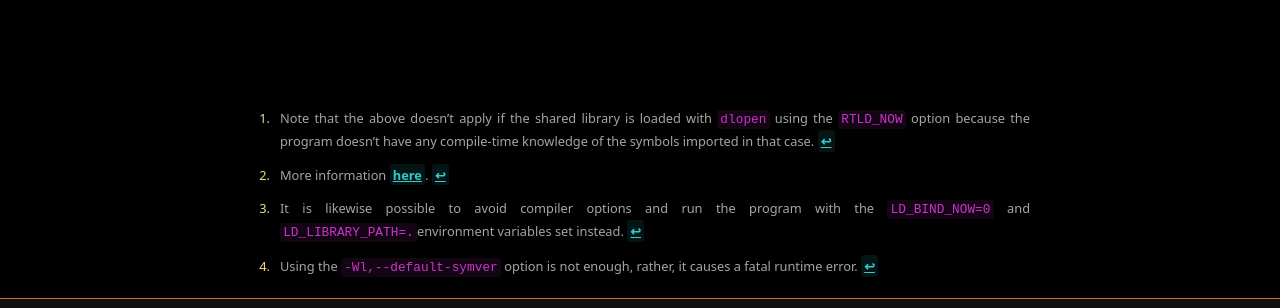
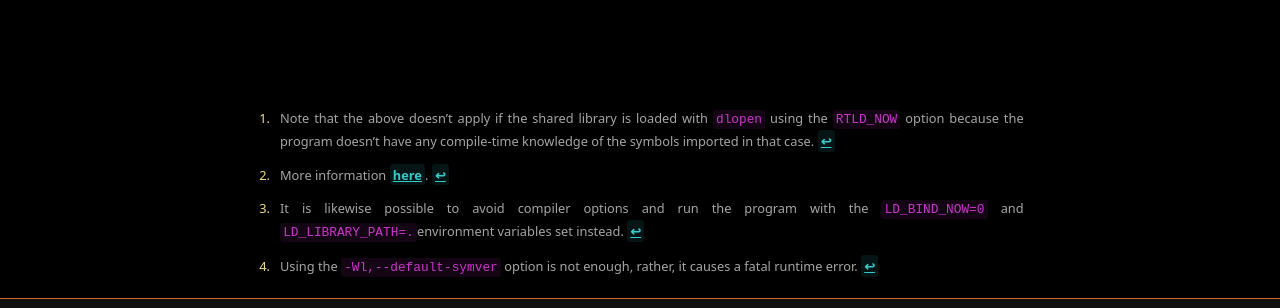
Before and after one commit to cyrus-and/cyrus-and.github.io, a Jekyll site: the page built from blog/_posts/2018-03-01-overriding-shared-libraries-in-immediately-bound-executables-on-linux.md, in a window 1280 px wide. Shown: the part 3845-4153 px from the top of the page. Built offline with Jekyll 4.4.1, drawn with Linux system fonts in a browser that asks for light colours; some web fonts are replaced.

Commit message:
Fix footnote margins

```diff
--- a/assets/css/post.scss
+++ b/assets/css/post.scss
@@ -33,7 +33,8 @@ table#advisory-header {
     position: relative;
 
     p {
-        margin: 0.5em 0;
+        margin: 0.5em;
+        margin-left: 0;
     }
 
     li:target {
```
